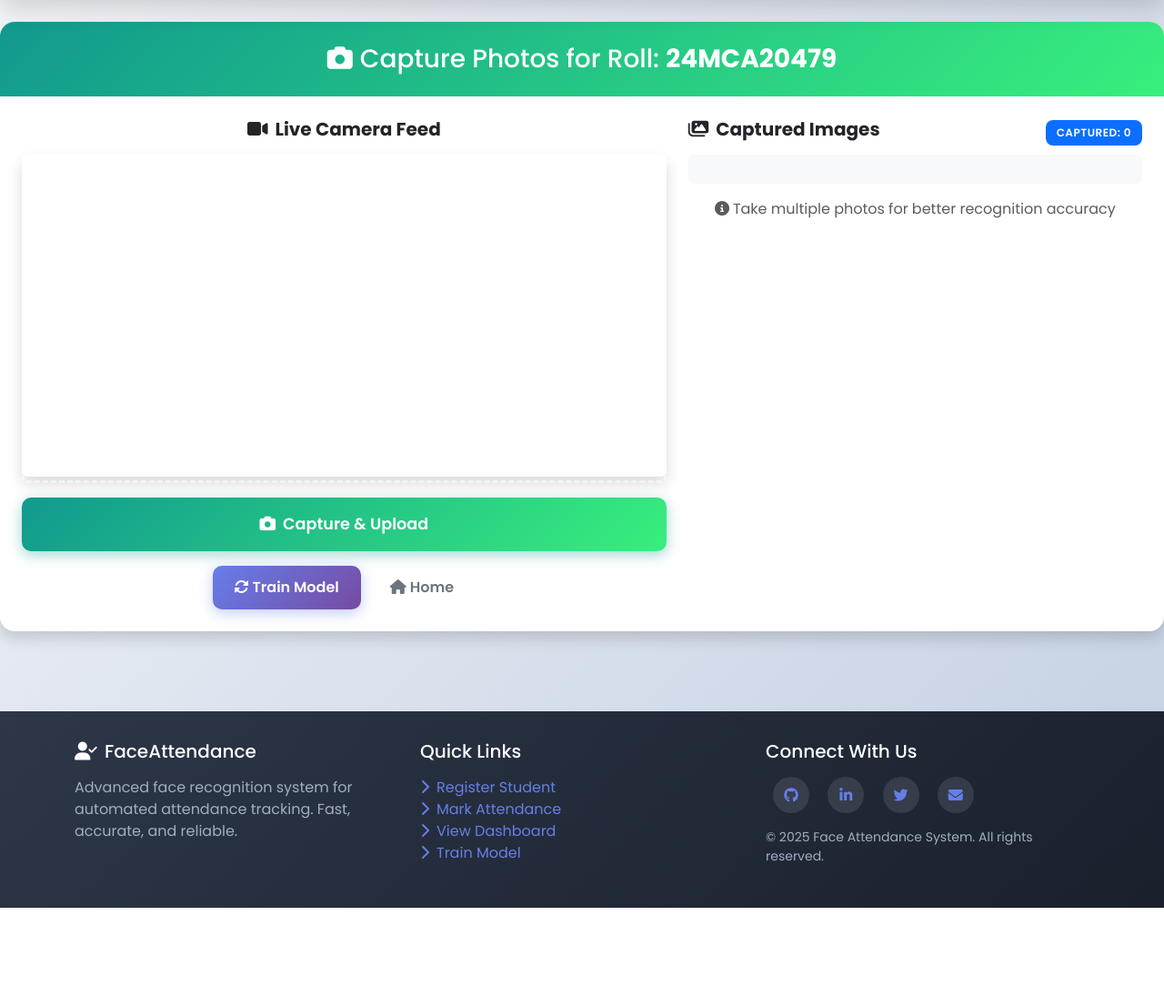
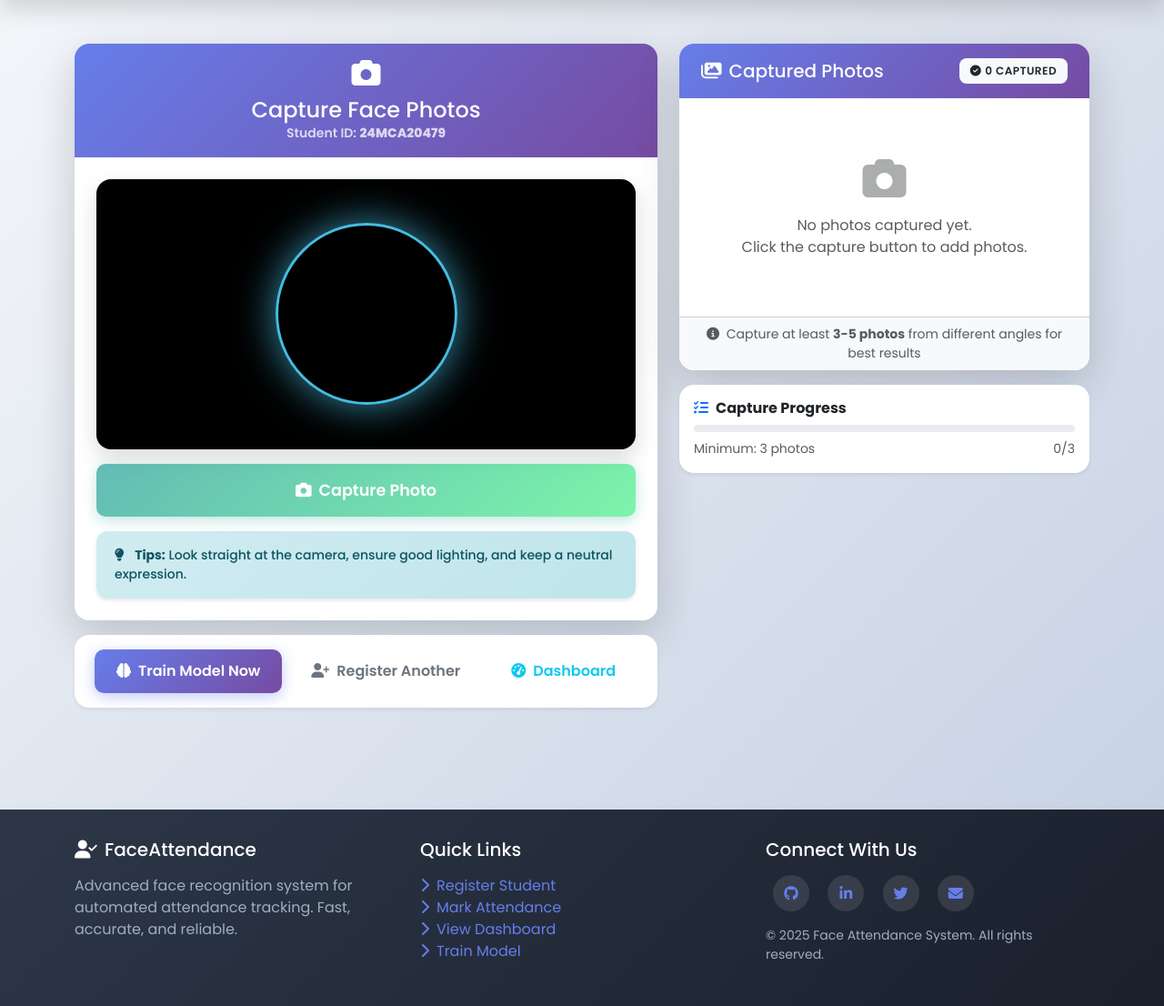
Before and after one commit to Chaitanya8464/Face-Attendance, a Flask app: a page that uses templates/capture.html in a window 1280 px wide. Shown: the part 80-1186 px from the top of the page at 91% size. Before the commit the page ends 1078 px from the top, so only its background shows below. Run offline with Flask 3, Linux system fonts and the light colour scheme; some libraries are stand-ins or nearby versions.

Commit message:
Modified: Capture from camera has been modified

```diff
--- a/templates/capture.html
+++ b/templates/capture.html
@@ -1,66 +1,220 @@
 {% extends 'base.html' %}
+
+{% block title %}Capture Photos - {{ roll }}{% endblock %}
+
 {% block content %}
-<div class="row justify-content-center">
-  <div class="col-12">
-    <div class="card shadow border-0">
-      <div class="card-header bg-success text-white text-center py-4">
-        <h3 class="mb-0">
-          <i class="fas fa-camera me-2"></i>Capture Photos for Roll: <strong>{{ roll }}</strong>
-        </h3>
+<div class="container py-4">
+  <div class="row g-4">
+    <!-- Camera Section -->
+    <div class="col-lg-7">
+      <div class="card shadow-lg border-0 animated">
+        <div class="card-header text-center">
+          <div class="mb-2">
+            <i class="fas fa-camera fa-2x"></i>
           </div>
-      <div class="card-body p-4">
-        <div class="row">
-          <!-- Camera section -->
-          <div class="col-lg-7 mb-4 mb-lg-0">
-            <div class="text-center mb-3">
-              <h5 class="fw-bold"><i class="fas fa-video me-2"></i>Live Camera Feed</h5>
+          <h4 class="mb-0">Capture Face Photos</h4>
+          <p class="mb-0 opacity-75 small">Student ID: <strong class="text-white">{{ roll }}</strong></p>
         </div>
 
-            <div class="position-relative text-center">
-              <video id="video" autoplay playsinline class="w-100 rounded shadow" style="max-height: 400px;"></video>
-              <div class="camera-overlay position-absolute top-0 start-0 w-100 h-100 rounded"
-                style="border: 3px dashed rgba(255,255,255,0.5);"></div>
+        <div class="card-body p-4">
+          <div class="video-container mb-3">
+            <video id="video" autoplay playsinline class="w-100 rounded"></video>
+            <div class="camera-frame"></div>
           </div>
 
-            <div class="d-grid gap-2 mt-3">
+          <div class="d-grid gap-2">
             <button id="snap" class="btn btn-success btn-lg">
-                <i class="fas fa-camera me-2"></i>Capture & Upload
+              <i class="fas fa-camera me-2"></i>Capture Photo
             </button>
           </div>
 
-            <div class="d-flex gap-2 mt-3 justify-content-center">
+          <div class="alert alert-info mt-3 mb-0 small">
+            <i class="fas fa-lightbulb me-2"></i>
+            <strong>Tips:</strong> Look straight at the camera, ensure good lighting, and keep a neutral expression.
+          </div>
+        </div>
+      </div>
+
+      <!-- Action Buttons -->
+      <div class="card mt-3 border-0 shadow-sm">
+        <div class="card-body p-3">
+          <div class="d-flex gap-2 justify-content-center flex-wrap">
             <a href="/train" class="btn btn-primary">
-                <i class="fas fa-sync-alt me-1"></i>Train Model
+              <i class="fas fa-brain me-2"></i>Train Model Now
             </a>
-              <a href="/" class="btn btn-outline-secondary">
-                <i class="fas fa-home me-1"></i>Home
+            <a href="/register" class="btn btn-outline-secondary">
+              <i class="fas fa-user-plus me-2"></i>Register Another
+            </a>
+            <a href="/dashboard" class="btn btn-outline-info">
+              <i class="fas fa-tachometer-alt me-2"></i>Dashboard
             </a>
           </div>
         </div>
+      </div>
+    </div>
 
-          <!-- Captured Images -->
+    <!-- Captured Images Section -->
     <div class="col-lg-5">
-            <div id="capture-header" class="d-flex justify-content-between align-items-center mb-2">
-              <h5 class="fw-bold"><i class="fas fa-images me-2"></i>Captured Images</h5>
-              <span class="badge bg-primary">Captured: <span id="capture-counter">0</span></span>
+      <div class="card shadow-lg border-0 animated" style="animation-delay: 0.1s;">
+        <div class="card-header d-flex justify-content-between align-items-center">
+          <h5 class="mb-0"><i class="fas fa-images me-2"></i>Captured Photos</h5>
+          <span class="badge bg-light text-dark">
+            <i class="fas fa-check-circle me-1"></i><span id="capture-counter">0</span> captured
+          </span>
         </div>
-            <div id="captures" class="d-flex flex-wrap gap-3 justify-content-center p-3 bg-light rounded"></div>
-            <div class="text-center mt-3">
-              <p class="text-muted mb-0">
-                <i class="fas fa-info-circle me-1"></i>Take multiple photos for better recognition accuracy
-              </p>
+
+        <div class="card-body">
+          <div id="captures" class="row g-3" style="max-height: 500px; overflow-y: auto;">
+            <div class="text-center text-muted py-5" id="empty-message">
+              <i class="fas fa-camera fa-3x mb-3 opacity-50"></i>
+              <p class="mb-0">No photos captured yet.<br>Click the capture button to add photos.</p>
+            </div>
+          </div>
+        </div>
+
+        <div class="card-footer bg-light">
+          <div class="text-center small text-muted">
+            <i class="fas fa-info-circle me-1"></i>
+            Capture at least <strong>3-5 photos</strong> from different angles for best results
+          </div>
+        </div>
+      </div>
+
+      <!-- Progress Card -->
+      <div class="card mt-3 border-0 shadow-sm">
+        <div class="card-body p-3">
+          <h6 class="fw-bold mb-2"><i class="fas fa-tasks me-2 text-primary"></i>Capture Progress</h6>
+          <div class="progress mb-2" style="height: 8px;">
+            <div id="progress-bar" class="progress-bar bg-success" role="progressbar" style="width: 0%"></div>
+          </div>
+          <div class="d-flex justify-content-between small text-muted">
+            <span>Minimum: 3 photos</span>
+            <span id="progress-text">0/3</span>
           </div>
         </div>
       </div>
     </div>
   </div>
 </div>
-</div>
+{% endblock %}
 
-<!-- Include camera.js -->
-<script src="{{ url_for('static', filename='js/camera.js') }}"></script>
+{% block extra_scripts %}
 <script>
   const roll = "{{ roll }}";
-  initCamera(roll);
+  let captureCount = 0;
+  const minCaptures = 3;
+  const targetCaptures = 5;
+
+  // Initialize camera
+  async function initCamera() {
+    const video = document.getElementById('video');
+    const snapBtn = document.getElementById('snap');
+
+    try {
+      const stream = await navigator.mediaDevices.getUserMedia({
+        video: {
+          width: { ideal: 1280 },
+          height: { ideal: 720 },
+          facingMode: 'user'
+        }
+      });
+      video.srcObject = stream;
+      showNotification('Camera connected successfully!', 'success');
+    } catch (err) {
+      console.error('Camera error:', err);
+      showNotification('Camera access denied. Please allow camera permission.', 'error');
+      snapBtn.disabled = true;
+    }
+  }
+
+  // Capture and upload
+  document.getElementById('snap').onclick = async function() {
+    const video = document.getElementById('video');
+    const snapBtn = this;
+    const capturesDiv = document.getElementById('captures');
+    const emptyMessage = document.getElementById('empty-message');
+
+    // Hide empty message
+    if (emptyMessage) emptyMessage.style.display = 'none';
+
+    // Disable button during capture
+    snapBtn.disabled = true;
+    snapBtn.innerHTML = '<i class="fas fa-spinner fa-spin me-2"></i>Processing...';
+
+    try {
+      // Capture frame
+      const canvas = document.createElement('canvas');
+      canvas.width = video.videoWidth || 640;
+      canvas.height = video.videoHeight || 480;
+      const ctx = canvas.getContext('2d');
+      ctx.drawImage(video, 0, 0, canvas.width, canvas.height);
+      const dataUrl = canvas.toDataURL('image/jpeg', 0.9);
+
+      // Add preview
+      const col = document.createElement('div');
+      col.className = 'col-4';
+      col.innerHTML = `
+        <div class="position-relative rounded overflow-hidden shadow-sm animated" style="animation: fadeInUp 0.3s ease;">
+          <img src="${dataUrl}" class="w-100 rounded" style="aspect-ratio: 1; object-fit: cover;">
+          <div class="position-absolute top-0 end-0 m-1">
+            <span class="badge bg-success"><i class="fas fa-check"></i></span>
+          </div>
+        </div>
+      `;
+      capturesDiv.appendChild(col);
+
+      // Upload to server
+      const response = await fetch('/api/upload_face', {
+        method: 'POST',
+        headers: { 'Content-Type': 'application/json' },
+        body: JSON.stringify({ roll: roll, image: dataUrl })
+      });
+
+      if (response.ok) {
+        const result = await response.json();
+        showNotification(`Photo ${++captureCount} saved!`, 'success');
+        updateCounter();
+
+        // Trigger confetti on 5th capture
+        if (captureCount === 5) {
+          triggerConfetti();
+          showNotification('Great! You have enough photos for accurate recognition.', 'success');
+        }
+      } else {
+        showNotification('Upload failed. Please try again.', 'error');
+      }
+    } catch (err) {
+      console.error('Capture error:', err);
+      showNotification('Capture failed. Please try again.', 'error');
+    } finally {
+      snapBtn.disabled = false;
+      snapBtn.innerHTML = '<i class="fas fa-camera me-2"></i>Capture Photo';
+    }
+  };
+
+  // Update counter and progress
+  function updateCounter() {
+    document.getElementById('capture-counter').textContent = captureCount;
+
+    const progress = Math.min((captureCount / targetCaptures) * 100, 100);
+    document.getElementById('progress-bar').style.width = `${progress}%`;
+    document.getElementById('progress-text').textContent = `${captureCount}/${minCaptures}`;
+
+    if (captureCount >= minCaptures) {
+      document.getElementById('progress-bar').classList.remove('bg-warning');
+      document.getElementById('progress-bar').classList.add('bg-success');
+    }
+  }
+
+  // Initialize on load
+  document.addEventListener('DOMContentLoaded', initCamera);
+
+  // Warn before leaving if not enough captures
+  window.addEventListener('beforeunload', (e) => {
+    if (captureCount < minCaptures) {
+      e.preventDefault();
+      e.returnValue = '';
+    }
+  });
 </script>
 {% endblock %}
```
Lines whose indentation alone changed are shown as unchanged.
